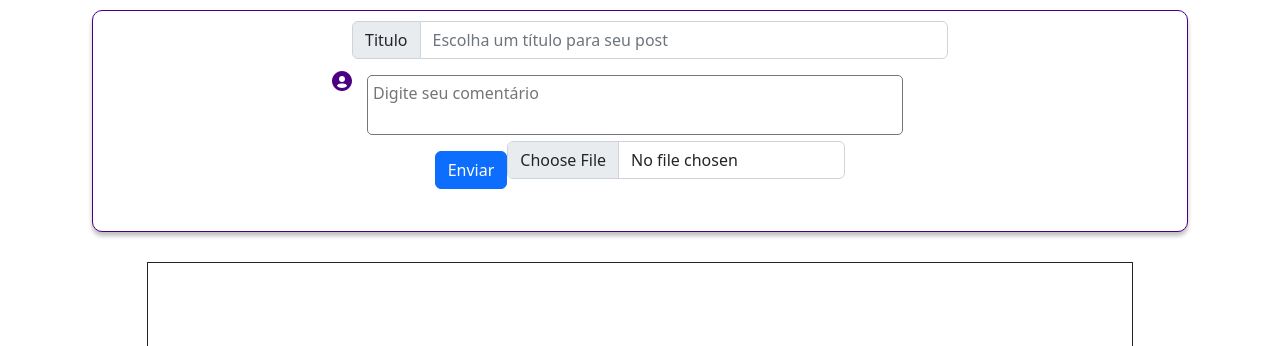
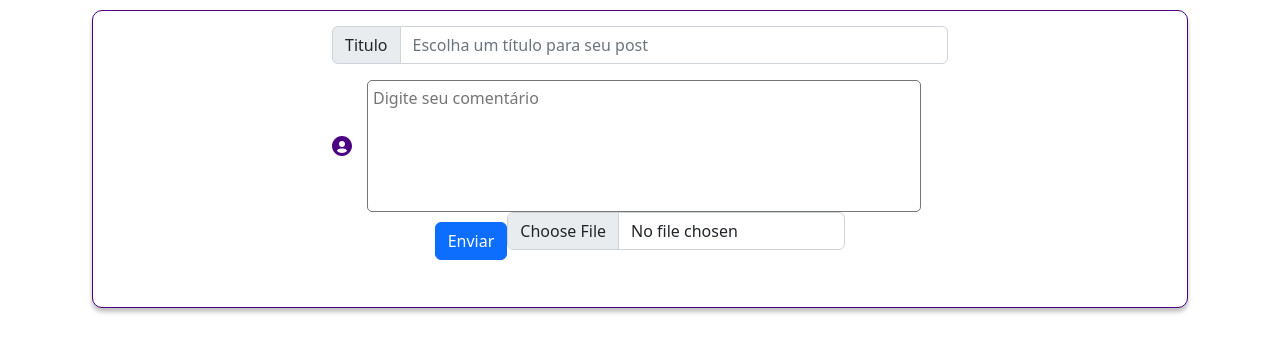
Before and after one commit to mateusarcedev/watchlog_inovatech, a plain HTML site: page public/home.html in a window 1280 px wide. Shown: the top 346 px of the page. Drawn offline with nearby package versions, Linux system fonts and the light colour scheme.

Commit message:
add image

```diff
--- a/public/assets/css/home.css
+++ b/public/assets/css/home.css
@@ -65,6 +65,8 @@ main {
   justify-content: center;
   flex-direction: column;
   padding: 20px;
+  border-radius: 10px;
+  box-shadow: 0px 4px 4px rgba(0, 0, 0, 0.25);
 }
 
 .mensagem {
@@ -83,7 +85,7 @@ main .comments .card-comment {
   box-shadow: 0px 4px 4px rgba(0, 0, 0, 0.25);
   border-radius: 10px;
   border: 1px solid #4B0082;
-  padding: 10px;
+  padding: 15px;
   flex-wrap: wrap;
   display: flex;
   align-items: flex-start;
@@ -103,6 +105,7 @@ main .comments .card-comment textarea {
   resize: none;
   border-radius: 5px;
   padding: 5px;
+  text-align: justify;
 }
 
 main .comments .card-comment .col-auto {
@@ -165,3 +168,7 @@ main .comments .card-comment .col-auto {
 .preview img {
   width: 100%;
 }
+
+.align {
+  display: flex;
+}
--- a/public/home.html
+++ b/public/home.html
@@ -33,7 +33,7 @@
             <div class="comments">
                 <div class="card-comment">
                     <div class="top-comment">
-                        <img src="assets/img/user.svg" alt="foto do usuário">
+
                         <form action="">
                             <div class="input-group mb-3">
                                 <span class="input-group-text" id="basic-addon1">Titulo</span>
@@ -41,8 +41,11 @@
                                     placeholder="Escolha um título para seu post" aria-label="Username"
                                     aria-describedby="basic-addon1">
                             </div>
-                            <textarea name="comment" id="comment" cols="60" rows="2"
-                                placeholder="Digite seu comentário"></textarea>
+                            <div class="align">
+                                <img src="assets/img/user.svg" alt="foto do usuário">
+                                <textarea name="comment" id="comment" cols="60" rows="5"
+                                    placeholder="Digite seu comentário"></textarea>
+                            </div>
                     </div>
                     <div class="mb-3">
 
@@ -52,11 +55,14 @@
                         </form>
                     </div>
                     <div>
-                        <input class="form-control" type="file" placeholder="escolha um arquivo" id="file-ip-1" accept="image/*"
-                            onchange="showPreview(event);">
+                        <input class="form-control" type="file" placeholder="escolha um arquivo" id="file-ip-1"
+                            accept="image/*" onchange="showPreview(event);">
                     </div>
                 </div>
             </div>
+            <br>
+            <br>
+            <h1>Publicações</h1>
 
             <div class="pubs">
                 <h2 id="titulo"></h2>
```
